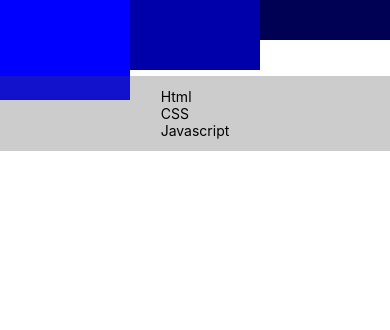
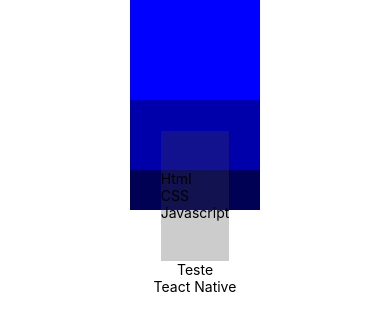
Before and after one commit to edsonrdl/react-native-estudos, a React Native app: screen / in a window 390 px wide. Shown: the top 330 px of the page. Built offline with nearby package versions, Linux system fonts and the light colour scheme.

Commit message:
feat:Criado exemplo de flex box

```diff
--- a/App.js
+++ b/App.js
@@ -5,14 +5,19 @@ import Box from './components/box.js';
 import Style from './style/style.js'
 
 export default function App() {
+  let vExibir=true
   return (
-  <View style={{flexDirection:'column'}}>
-      <View style={{width:'100%'}}>
+  <View >
+      <View style={{flexDirection:'column',height:"100%",justifyContent:'center',alignItems:'center'}}>
      <Box/>
     <View  style={Style.Text}>
     <Component1/>
     </View>
+    <Text>Teste</Text>
+    {vExibir?<Text>Teact Native</Text>:<Text>__</Text>}
     </View>
   </View>
   );
+
+
 };
--- a/components/box.js
+++ b/components/box.js
@@ -3,7 +3,7 @@ import { View } from 'react-native';
 
 export default function (props) {
     return (
-        <View style={{ width: '100%',height: '100%',flexDirection:'row',flex:1,justifyContent:'space-betw22n' }} >
+        <View style={{ width: '100%',height: '100%',flexDirection:'column',flex:1,alignItems:'center' }} >
             <View style={{ width: '33.33%', height: 100, backgroundColor: '#00f' }} >
 
             </View>
```
